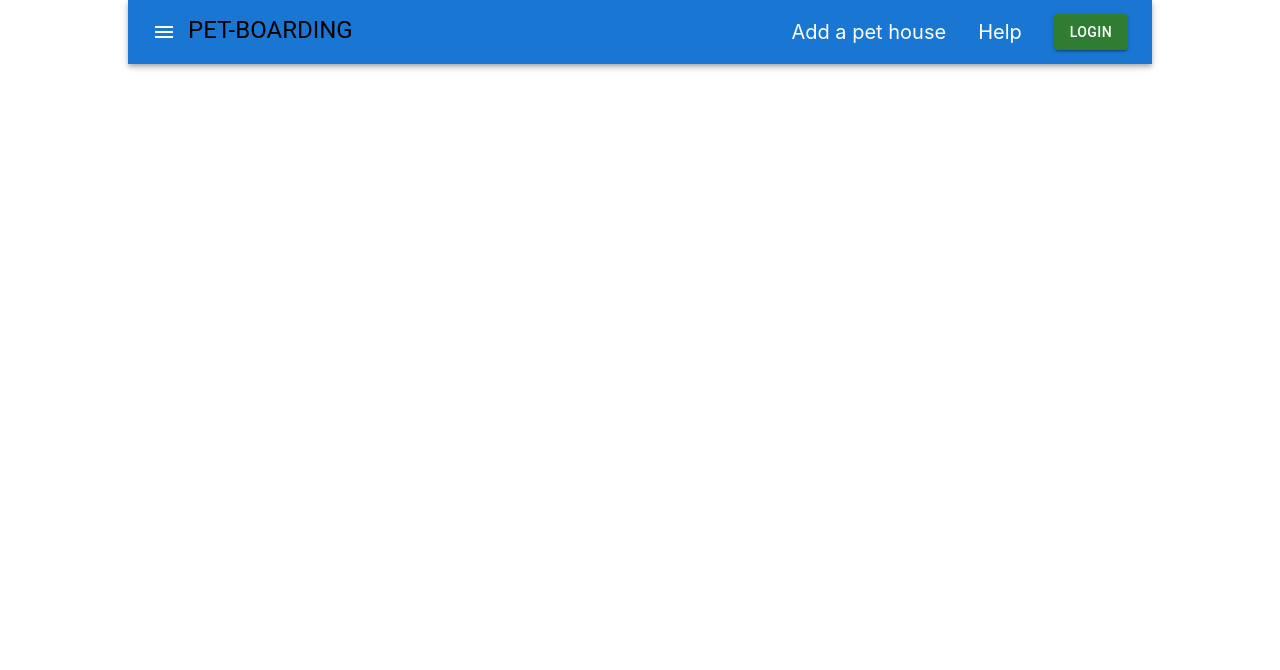
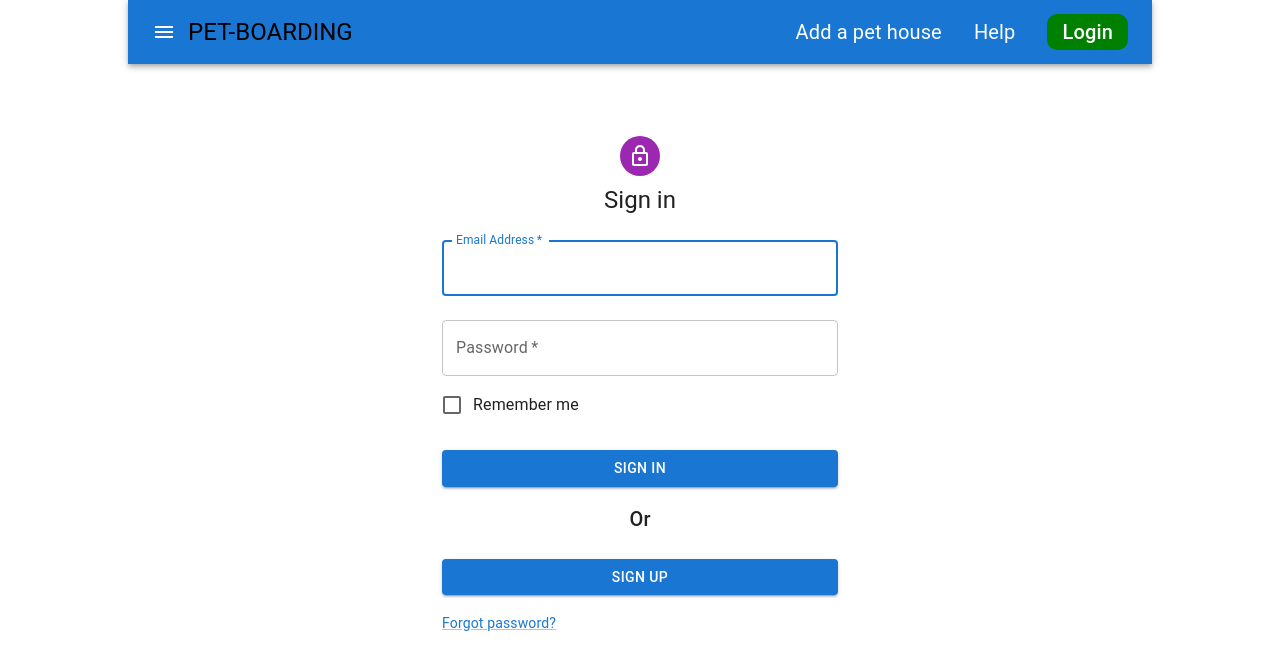
Before and after one commit to vijendrasaini/Petboarding---A-full-stack-application, a React (Vite) app in the folder CLIENT/: page /account in a window 1280 px wide. Shown: the top 670 px of the page. Built offline with nearby package versions, Linux system fonts and the light colour scheme.

Commit message:
fully complemented

```diff
--- a/CLIENT/src/Components/Account.jsx
+++ b/CLIENT/src/Components/Account.jsx
@@ -30,7 +30,7 @@ export const Account = () => {
         setUser({ ...user, [name] : value})
     }
     const signIn = async ()=>{
-        const url = baseUrl + `signin`
+        const url = baseUrl + `/signin`
         const response = await fetch(url,{
             method : "POST",
             body : JSON.stringify(user),
--- a/CLIENT/src/Components/AllRoutes.jsx
+++ b/CLIENT/src/Components/AllRoutes.jsx
@@ -13,7 +13,7 @@ export const AllRoutes = ()=>{
                <Route path='/' element={<Home/>}/>
                <Route path='/listing/:id' element={<Detail/>}/>
                <Route path='/listing/create' element={<Form/>}/>
-               <Route path='/signin' element={<Account/>}/>
+               <Route path='/account' element={<Account/>}/>
             </Routes>
         </>
     )
--- a/CLIENT/src/Components/Navbar.jsx
+++ b/CLIENT/src/Components/Navbar.jsx
@@ -21,7 +21,11 @@ export const Navbar = () => {
     const dispatch = useDispatch()
     const navigate = useNavigate()
     function signIn() {
-        navigate('/signin')
+        // console.log("INside func")
+        navigated('/account')
+        // navigate('/listing/create')
+        // location.href = '/signin'
+        // console.log("-------->INside func")
     }
     function logOut(){
         localStorage.removeItem('token')
@@ -51,7 +55,7 @@ export const Navbar = () => {
                                 <Link to='' style={{ color: "white", fontSize: 20, textDecoration: "none" }}>
                                     {
                                         !auth ? <>
-                                            <Button variant="contained" color='success' onClick={signIn}>Login</Button>
+                                            <Link style={{ background : "green", color : "white", padding : "6px 15px", textDecoration : "none", borderRadius : "10px", fontWeight : 500}} to="/account">Login</Link>
                                         </>
                                             :
                                             <PopupState variant="popover" popupId="demo-popup-menu">
```
